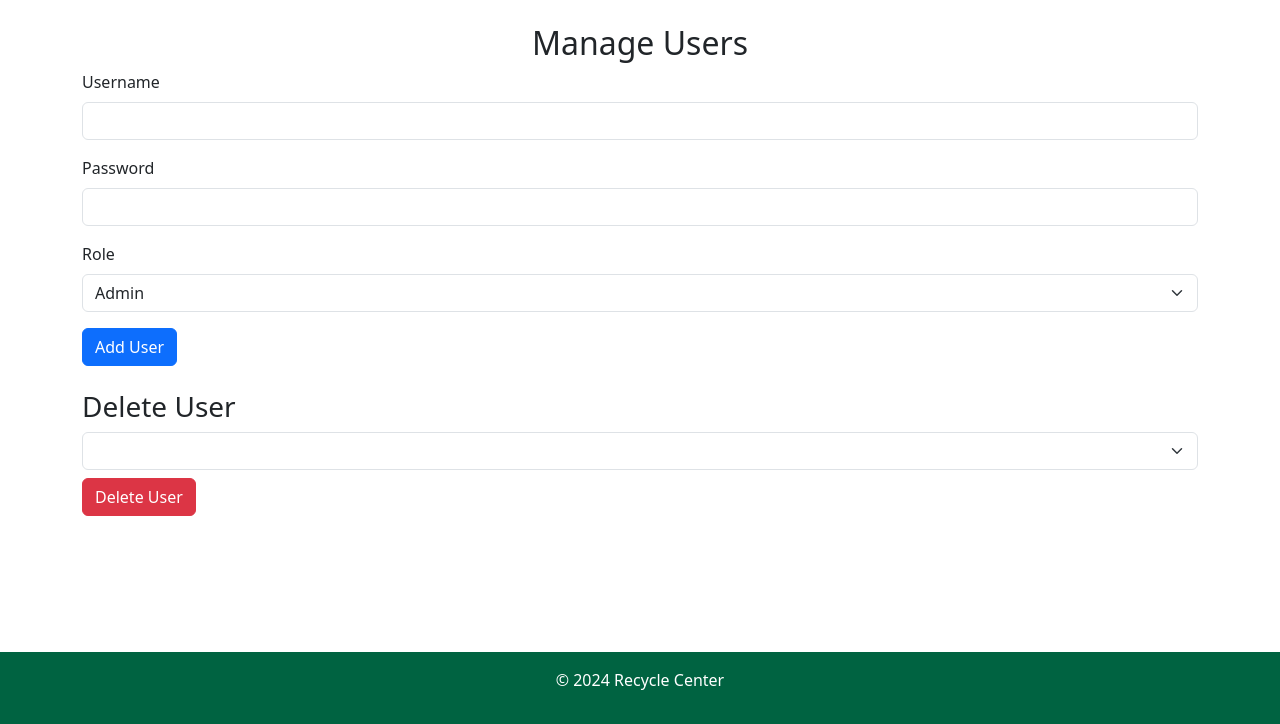
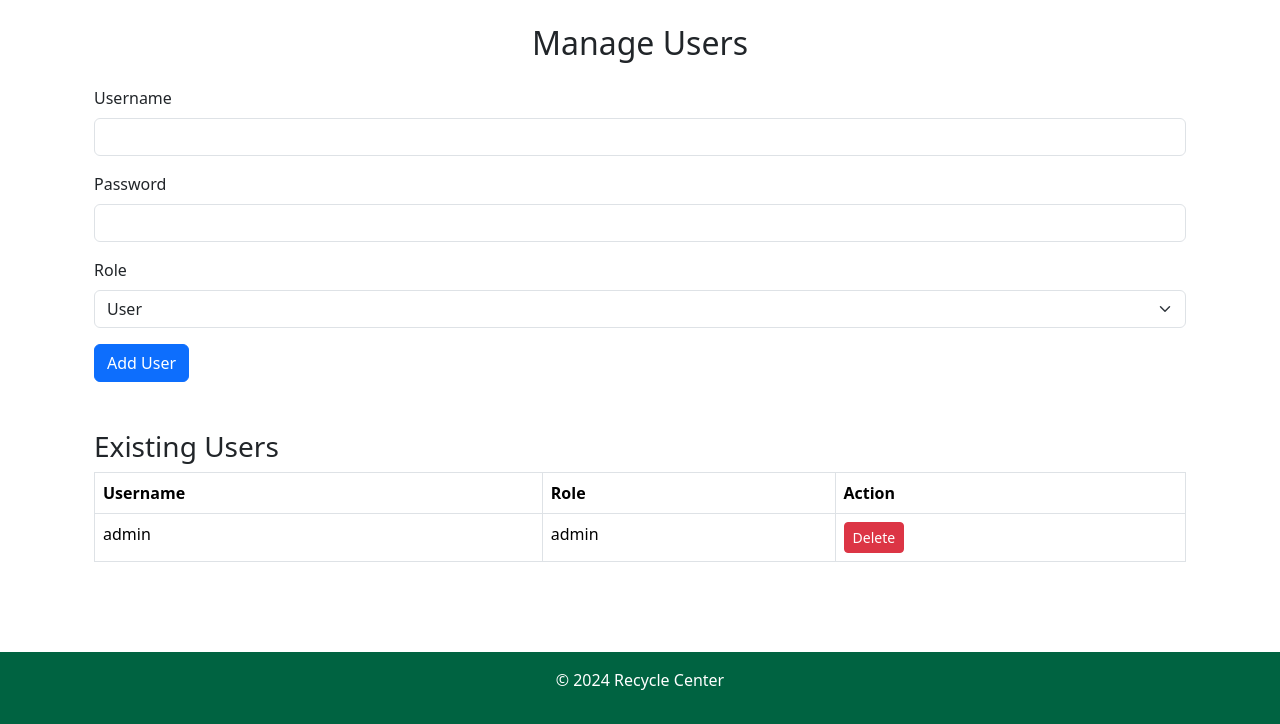
Before and after one commit to AILearner365/nwmsu-recycle-center-project, a Flask app: page /manage-users in a window 1280 px wide. Shown: the part 76-800 px from the top of the page. Run offline with Flask 2, Linux system fonts and the light colour scheme; a user stored in the database is signed in; lists and menus that the app fills with data are empty.

Commit message:
User Managment
Code ha been fixed for User Management

```diff
--- a/app.py
+++ b/app.py
@@ -47,30 +47,50 @@
 # Route to manage users (only for admin)
 @app.route('/manage-users', methods=['GET', 'POST'])
 def manage_users():
-    if 'user_id' not in flask_session or flask_session['role'] != 'admin':
-        return redirect('/')
-
-    users = db_session.query(User).all()
+    # Ensure only admin users can access this route
+    if 'role' not in flask_session or flask_session['role'] != 'admin':
+        flash("You do not have permission to access this page.", "danger")
+        return redirect(url_for('login'))
 
     if request.method == 'POST':
+        # Adding a user
         if 'add_user' in request.form:
             username = request.form['username']
             password = request.form['password'].encode('utf-8')
             role = request.form['role']
-            hashed_password = bcrypt.hashpw(password, bcrypt.gensalt())
-            new_user = User(username=username, password=hashed_password.decode('utf-8'), role=role)
-            db_session.add(new_user)
-            db_session.commit()
-            flash("User added successfully!")
 
-        if 'delete_user' in request.form:
+            # Check for existing user
+            existing_user = db_session.query(User).filter_by(username=username).first()
+            if existing_user:
+                flash("Username already exists!", "danger")
+            else:
+                hashed_password = bcrypt.hashpw(password, bcrypt.gensalt())
+                new_user = User(username=username, password=hashed_password.decode('utf-8'), role=role)
+                db_session.add(new_user)
+                try:
+                    db_session.commit()
+                    flash("User added successfully!", "success")
+                except Exception as e:
+                    flash(f"An error occurred: {e}", "danger")
+                    db_session.rollback()
+
+        # Deleting a user
+        elif 'delete_user' in request.form:
             user_id = request.form['user_id']
-            user_to_delete = db_session.query(User).filter_by(id=user_id).first()
-            if user_to_delete.username != 'admin':  # Prevent deleting the admin
+            user_to_delete = db_session.query(User).get(user_id)
+            if user_to_delete:
                 db_session.delete(user_to_delete)
-                db_session.commit()
-                flash("User deleted successfully!")
+                try:
+                    db_session.commit()
+                    flash("User deleted successfully!", "success")
+                except Exception as e:
+                    flash(f"An error occurred: {e}", "danger")
+                    db_session.rollback()
+            else:
+                flash("User not found.", "danger")
 
+    # Query for users to display in the management page
+    users = db_session.query(User).all()
     return render_template('manage_users.html', users=users)
 
 # Add this custom filter
--- a/templates/manage_users.html
+++ b/templates/manage_users.html
@@ -3,8 +3,19 @@
 {% block content %}
 <h2 class="text-center">Manage Users</h2>
 
-<!-- Add User Form -->
-<form method="POST" action="/add-user">
+<div class="container mt-4">
+    <!-- Display flashed messages -->
+    {% with messages = get_flashed_messages(with_categories=true) %}
+        {% if messages %}
+            {% for category, message in messages %}
+                <div class="alert alert-{{ category }}">{{ message }}</div>
+            {% endfor %}
+        {% endif %}
+    {% endwith %}
+
+    <!-- Form to Add User -->
+    <form method="POST" action="{{ url_for('manage_users') }}">
+        <input type="hidden" name="add_user" value="true">
         <div class="mb-3">
             <label for="username" class="form-label">Username</label>
             <input type="text" class="form-control" id="username" name="username" required>
@@ -15,24 +26,39 @@
         </div>
         <div class="mb-3">
             <label for="role" class="form-label">Role</label>
-        <select class="form-select" id="role" name="role">
+            <select class="form-select" id="role" name="role" required>
+                <option value="user">User</option>
                 <option value="admin">Admin</option>
-            <option value="user">User</option>
             </select>
         </div>
         <button type="submit" class="btn btn-primary">Add User</button>
     </form>
 
-<!-- Delete User -->
-<h3 class="mt-4">Delete User</h3>
-<form method="POST">
-    <select class="form-select" name="user_id">
+    <!-- Display list of users with Delete button -->
+    <h3 class="mt-5">Existing Users</h3>
+    <table class="table table-bordered">
+        <thead>
+            <tr>
+                <th>Username</th>
+                <th>Role</th>
+                <th>Action</th>
+            </tr>
+        </thead>
+        <tbody>
             {% for user in users %}
-            {% if user.username != 'admin' %}
-                <option value="{{ user.id }}">{{ user.username }}</option>
-            {% endif %}
+            <tr>
+                <td>{{ user.username }}</td>
+                <td>{{ user.role }}</td>
+                <td>
+                    <form method="POST" action="{{ url_for('manage_users') }}" style="display:inline;">
+                        <input type="hidden" name="delete_user" value="true">
+                        <input type="hidden" name="user_id" value="{{ user.id }}">
+                        <button type="submit" class="btn btn-danger btn-sm" onclick="return confirm('Are you sure you want to delete this user?')">Delete</button>
+                    </form>
+                </td>
+            </tr>
             {% endfor %}
-    </select>
-    <button type="submit" class="btn btn-danger mt-2">Delete User</button>
-</form>
+        </tbody>
+    </table>
+</div>
 {% endblock %}
```
Lines whose indentation alone changed are shown as unchanged.
